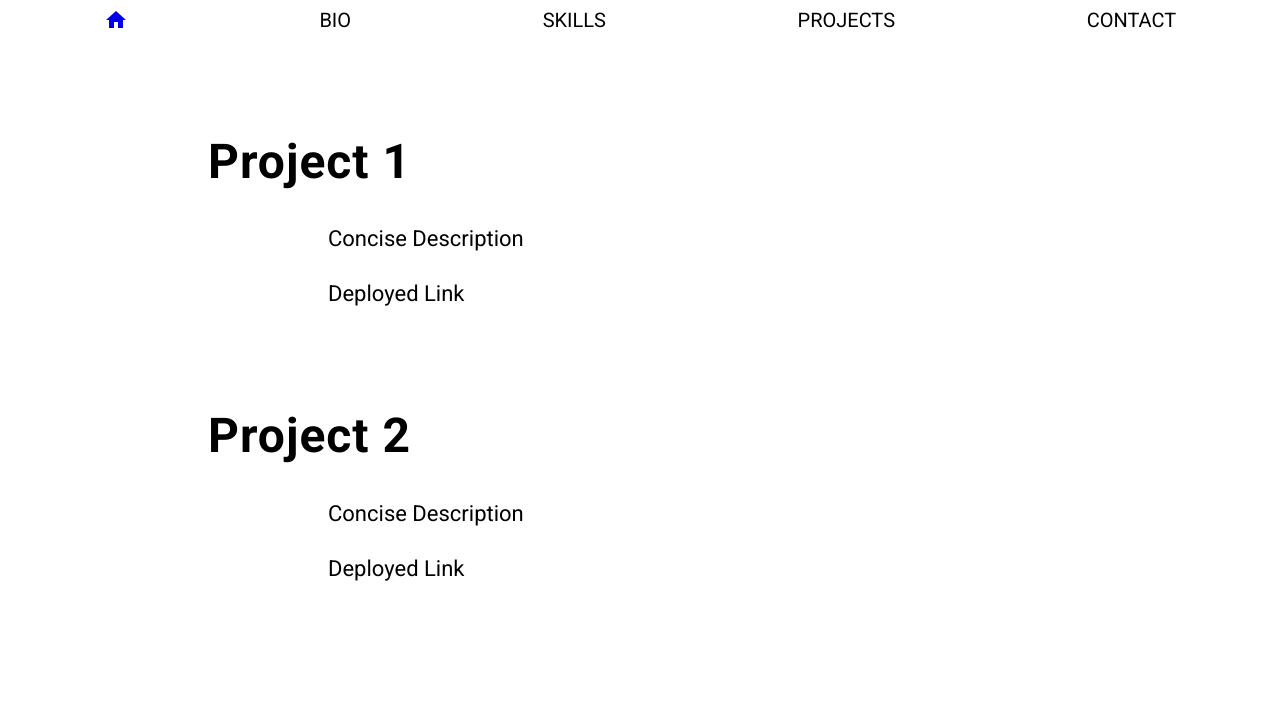
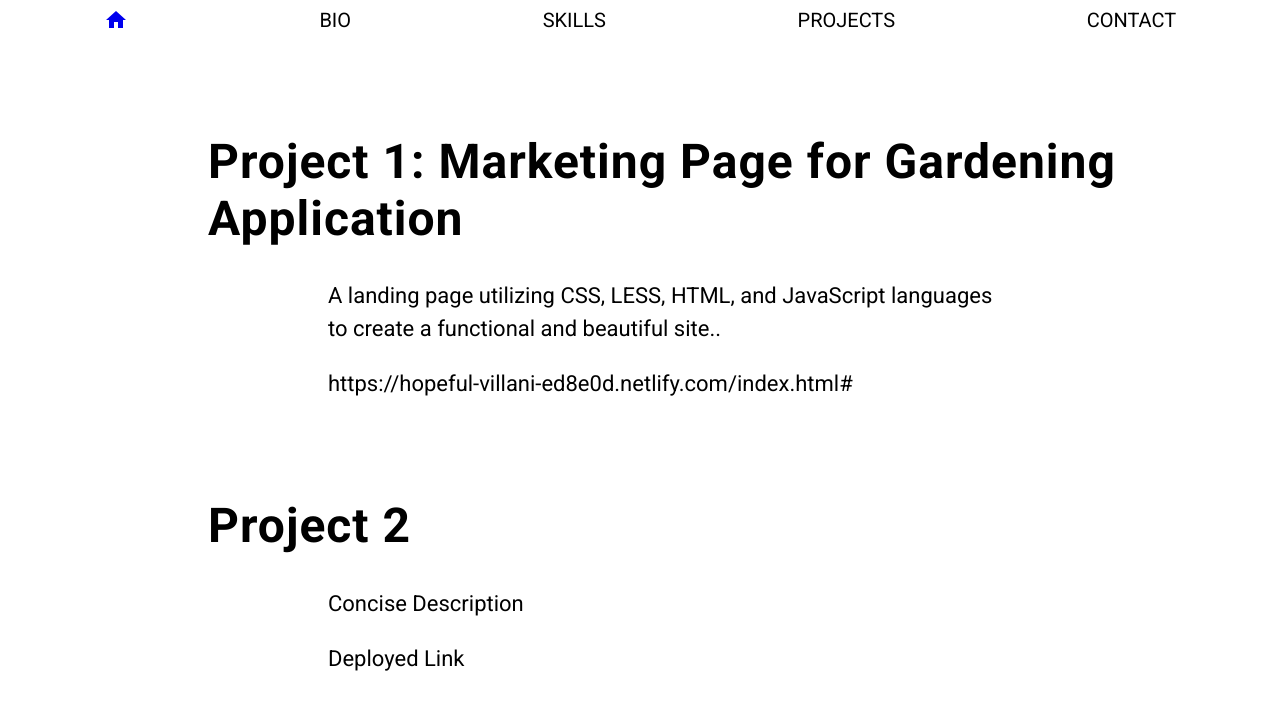
Before and after one commit to roselandroche/portfolio, a React (Create React App) app in the folder my-portfolio/: page /projects in a window 1280 px wide. Shown: the top 710 px of the page. Built offline with nearby package versions, Linux system fonts and the light colour scheme.

Commit message:
Updated Project 1 content

```diff
--- a/my-portfolio/src/components/Projects.js
+++ b/my-portfolio/src/components/Projects.js
@@ -5,9 +5,12 @@ function Projects() {
     return (
         <div>
             <NavBar />
-            <h1>Project 1</h1>
-            <p>Concise Description</p>
-            <p>Deployed Link</p>
+            <h1>Project 1: Marketing Page for Gardening Application</h1>
+            <p>
+                A landing page utilizing CSS, LESS, HTML, and JavaScript languages to create a
+                functional and beautiful site..
+            </p>
+            <p>https://hopeful-villani-ed8e0d.netlify.com/index.html#</p>
 
             <h1>Project 2</h1>
             <p>Concise Description</p>
```
